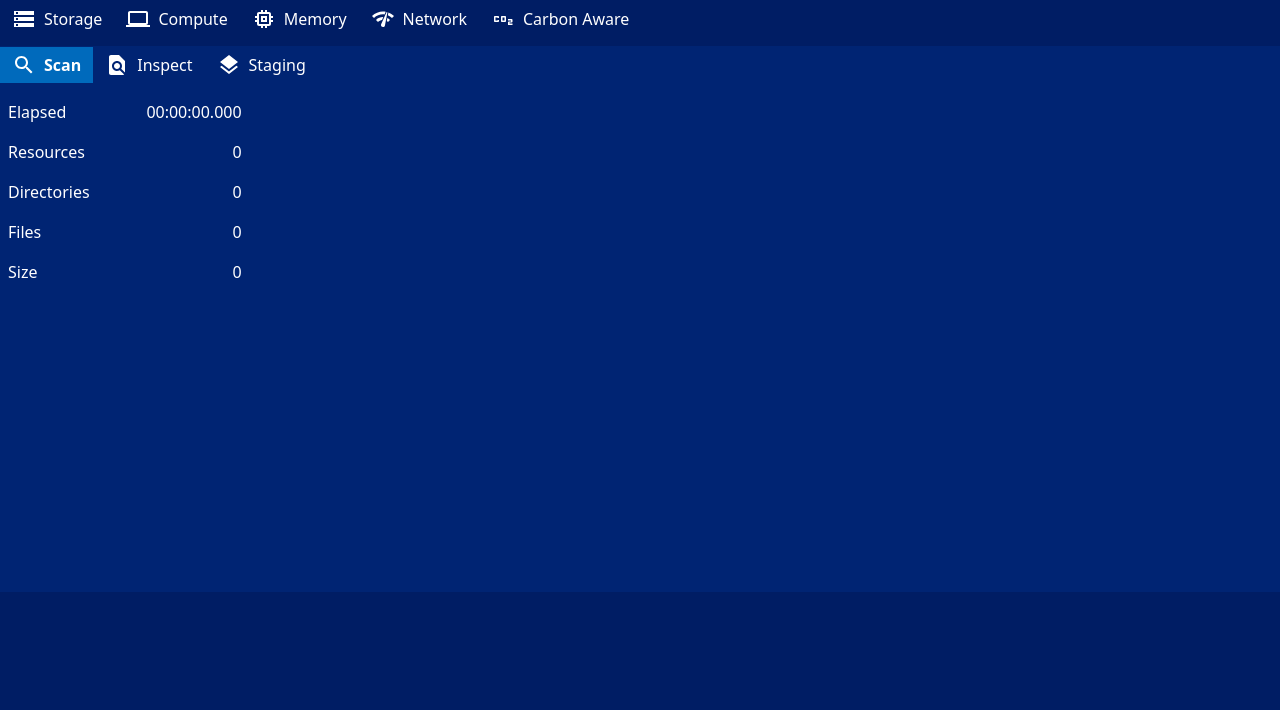
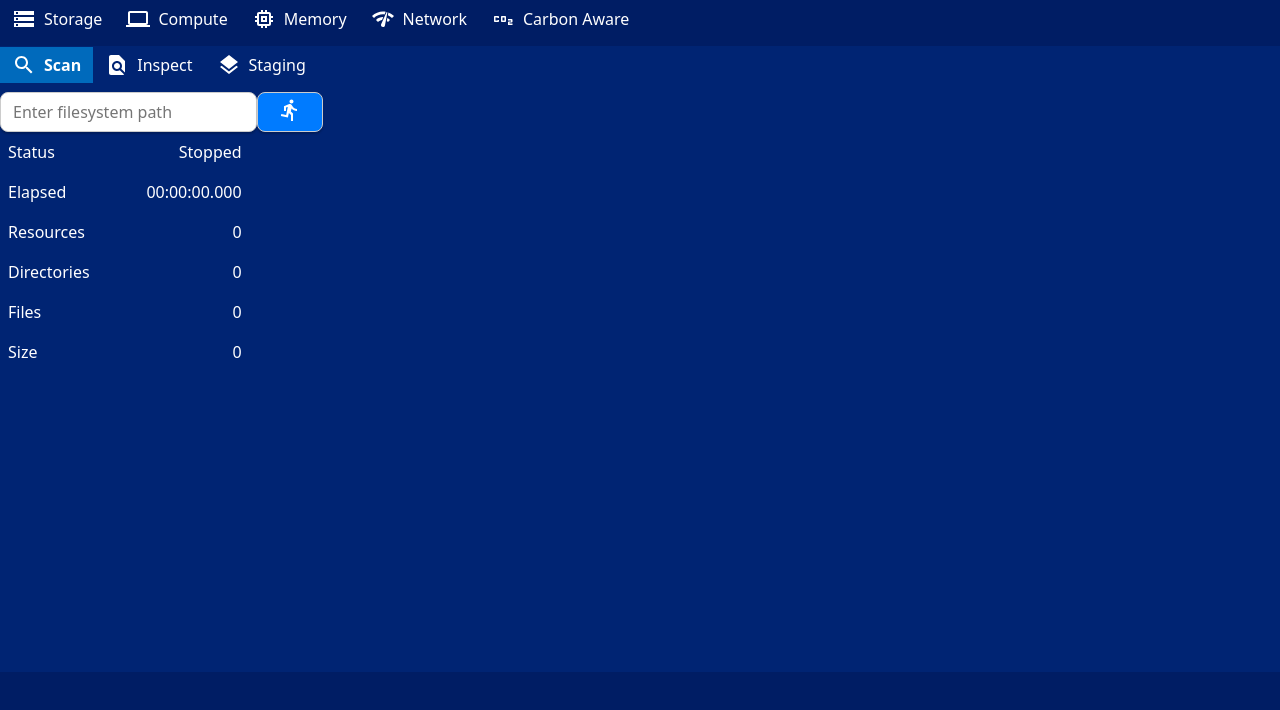
Before and after one commit to toaler/dups, a React (Vite) app: page / in a window 1280 px wide. Shown: the top 710 px of the page. Built offline with nearby package versions, Linux system fonts and the light colour scheme.

Commit message:
Made input and button aligned

```diff
--- a/src/App.jsx
+++ b/src/App.jsx
@@ -71,7 +71,7 @@ function App() {
                     </Tab>
                 </TabList>
                 <TabPanel>
-                    <div className="scrollable-content">
+                    <div>
                         <ScanTab></ScanTab>
                     </div>
                 </TabPanel>
--- a/src/storage/ScanStats.jsx
+++ b/src/storage/ScanStats.jsx
@@ -16,7 +16,6 @@ const formatElapsedTime = (elapsedTime) => {
 function ScanStats({status, elapsedTime, resources, directories, files, size}) {
 
     return <ScanStatsContainer>
-        <ScanStatsLeft>
             <div className="flex-container">
                 <div className="flex-row">
                     <div className="flex-item">Status</div>
@@ -43,7 +42,6 @@ function ScanStats({status, elapsedTime, resources, directories, files, size}) {
                     <div className="flex-item">{Number(size).toLocaleString()}</div>
                 </div>
             </div>
-        </ScanStatsLeft>
     </ScanStatsContainer>
 }
 
@@ -54,20 +52,5 @@ const ScanStatsContainer = styled.div`
     line-height: 24px;
     font-weight: 400;
     color: #FFFFFF;
+    overflow-y: hidden;
 `;
-
-const ScanStatsLeft = styled.div`
-    display: flex;
-    align-items: center; // Adjust vertical alignment as needed
-    justify-content: space-between; // Spread out the children to use available space
-    flex-wrap: wrap; // Allow items to wrap to a new line if needed
-    gap: 20px; // Creates space between items
-`;
-
-const ScanRunIcon = styled(DirectionsRunIcon)`
-    display: flex;
-    font-size: 4rem !important; // Adjust the size as needed
-    margin-left: auto;
-    margin-right: 30px;
-    color: inherit; // Or specify a color
-`;
--- a/src/storage/ScanTab.jsx
+++ b/src/storage/ScanTab.jsx
@@ -3,8 +3,9 @@ import {invoke} from "@tauri-apps/api/tauri";
 import {listen} from "@tauri-apps/api/event";
 import DirectionsRunIcon from '@mui/icons-material/DirectionsRun';
 import ScanStats from "./ScanStats.jsx";
-import "./ScanTab.css";
+import "./ScanStats.css";
 import ScanLog from "./ScanLog.jsx";
+import styled from "styled-components";
 
 function ScanTab() {
     const ScanStatus = {
@@ -96,19 +97,42 @@ function ScanTab() {
 
     return (
         <div>
-            <input
-                ref={inputRef}
-                type="text"
-                value={path}
-                onChange={(e) => setPath(e.target.value)}
-                placeholder="Enter filesystem path"
-            />
-            <button onClick={() => handleScanClick(path)}>
-                <DirectionsRunIcon style={{fontSize: 15}}/>
-            </button>
+            <div className="scantab-input">
+                <StyledInput
+                    type="text"
+                    value={path}
+                    onChange={(e) => setPath(e.target.value)}
+                    placeholder="Enter filesystem path"
+                />
+                <StyledButton onClick={() => handleScanClick(path)}>
+                    <ScanRunIcon/>
+                </StyledButton>
+            </div>
             <ScanStats status={scanStatus} elapsedTime={elapsedTime} resources={resources} directories={directories} files={files} size={size}></ScanStats>
             <ScanLog logs={logs}/>
         </div>);
 }
 
 export default ScanTab;
+
+const ScanRunIcon = styled(DirectionsRunIcon)`
+`;
+
+const StyledInput = styled.input`
+  height: 40px; // Specify your desired height
+  padding: 0 12px; // Adjust padding as needed
+  border: 1px solid #ccc; // Add border styling as required
+  font-size: 16px; // Adjust font size as needed
+  vertical-align: middle;
+`;
+
+const StyledButton = styled.button`
+  height: 40px; // Match input height
+  padding: 0 20px; // Padding can be adjusted
+  border: 1px solid #ccc; // Border to match input
+  background-color: #007BFF; // Add background color
+  color: white; // Text color
+  font-size: 12px; // Match the input's font size
+  cursor: pointer;
+  vertical-align: middle;
+`;
```
Also changed, not shown: src/storage/ScanStats.css (line endings or trailing spaces).
